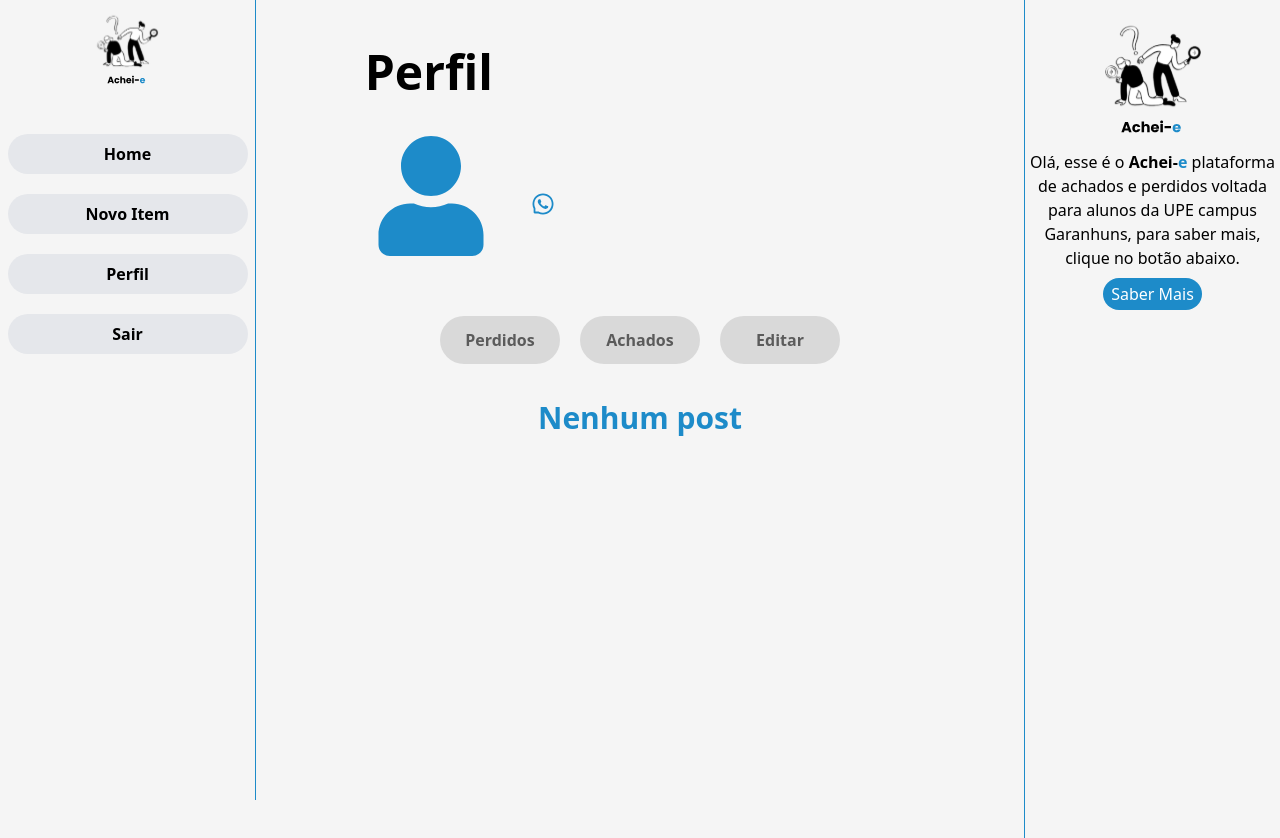
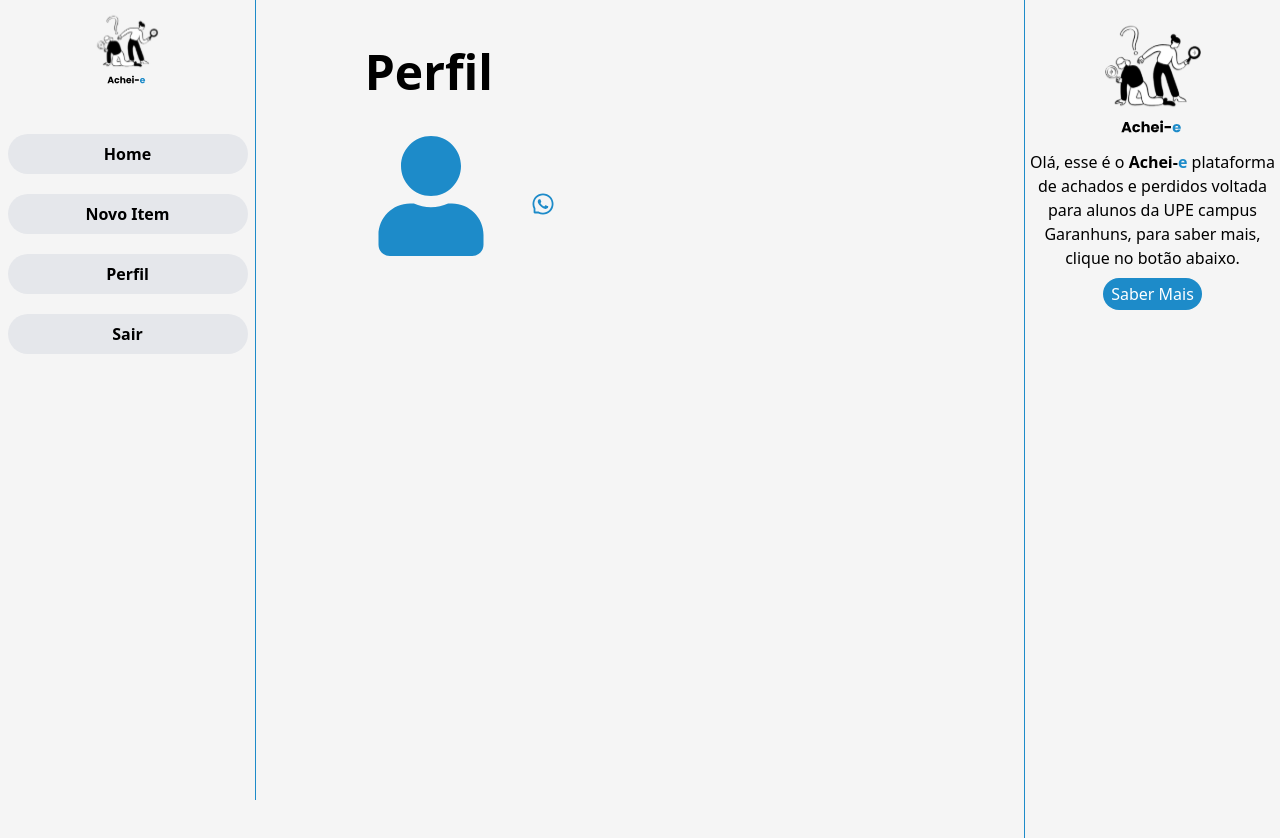
Before and after one commit to JoaoLucasCordeiro/achei-e_client, a React (Vite) app: page /profile in a window 1280 px wide. Built offline with nearby package versions, Linux system fonts and the light colour scheme.

Commit message:
fix: remove some ting from profile route

```diff
--- a/src/routes/Profile.tsx
+++ b/src/routes/Profile.tsx
@@ -77,7 +77,7 @@ const Profile = () => {
               </div>
             </div>
 
-            <div className="flex items-center justify-center gap-5 mt-10 ">
+            {/* <div className="flex items-center justify-center gap-5 mt-10 ">
               <button className="bg-[#D9D9D9] hover:bg-[#1D8BC9] hover:text-white rounded-3xl p-3 w-[120px] font-bold text-[#5B5B5B] transition-all duration-300">
                 Perdidos
               </button>
@@ -87,13 +87,13 @@ const Profile = () => {
               <button className="bg-[#D9D9D9] hover:bg-[#1D8BC9] hover:text-white rounded-3xl p-3 w-[120px] font-bold text-[#5B5B5B] transition-all duration-300">
                 Editar
               </button>
-            </div>
+            </div> */}
 
-            <div className="flex items-center flex-wrap gap-2 justify-center">
+            {/* <div className="flex items-center flex-wrap gap-2 justify-center">
               <h1 className="text-3xl text-[#1D8BC9] font-bold text-center mt-4">
                 Nenhum post
               </h1>
-            </div>
+            </div> */}
           </div>
         </div>
       </div>
```
